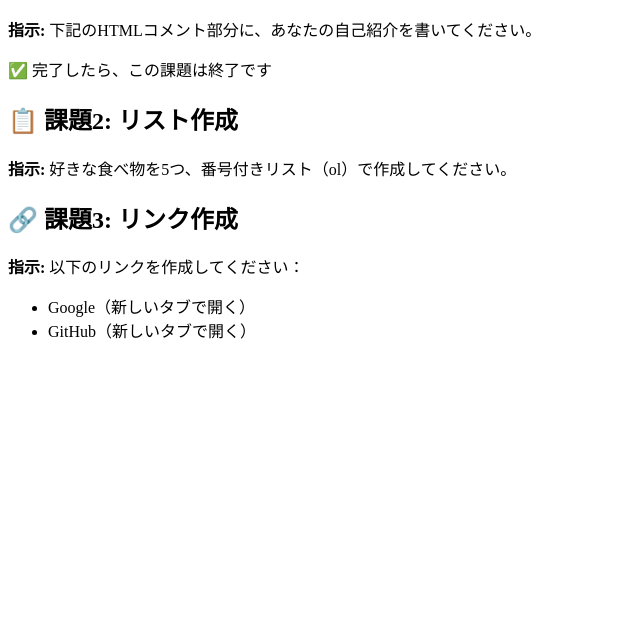
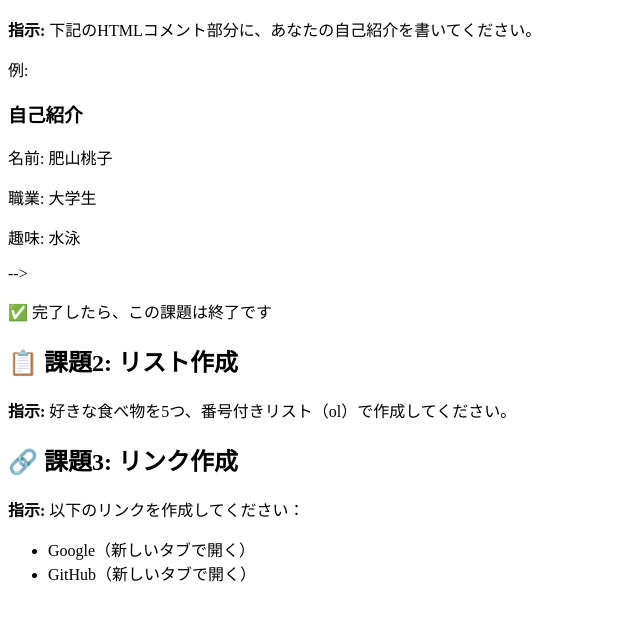
Before and after one commit to omu-aaa24201/omu-aaa24201.github.io, a plain HTML site: page index.html in a window 1280 px wide. Shown: the part 127-748 px from the top of the page, without its empty margins (0-640 px from the left). Drawn offline with Linux system fonts and the light colour scheme.

Commit message:
Update index.html

```diff
--- a/index.html
+++ b/index.html
@@ -10,12 +10,12 @@
     <div>
         <h2>📝 課題1: 自己紹介セクション作成</h2>
         <p><strong>指示:</strong> 下記のHTMLコメント部分に、あなたの自己紹介を書いてください。</p>
-        <!-- ここに自己紹介のHTMLを書いてください
+
         例:
         <h3>自己紹介</h3>
-        <p>名前: 山田太郎</p>
+        <p>名前: 肥山桃子</p>
         <p>職業: 大学生</p>
-        <p>趣味: プログラミング、読書</p>
+        <p>趣味: 水泳</p>
         -->
         <p>✅ 完了したら、この課題は終了です</p>
     </div>
```
